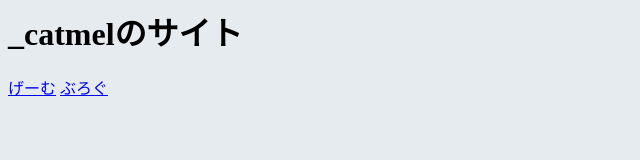
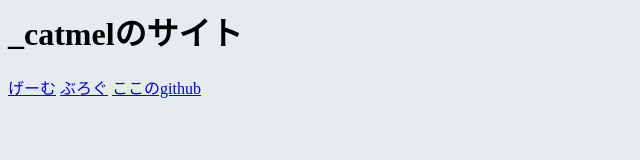
Before and after one commit to p-catmel/catmel, a plain HTML site: page docs/index.html in a window 1280 px wide. Shown: the whole page, without its empty margins (0-640 px from the left). Drawn offline with Linux system fonts and the light colour scheme.

Commit message:
githubへのリンクを追加

```diff
--- a/docs/index.html
+++ b/docs/index.html
@@ -10,5 +10,6 @@
     <h1>_catmelのサイト</h1>
     <a href="game/">げーむ</a>
     <a href="blog/">ぶろぐ</a>
+    <a href="https://github.com/p-catmel/catmel">ここのgithub</a>
 </body>
 </html>
```
